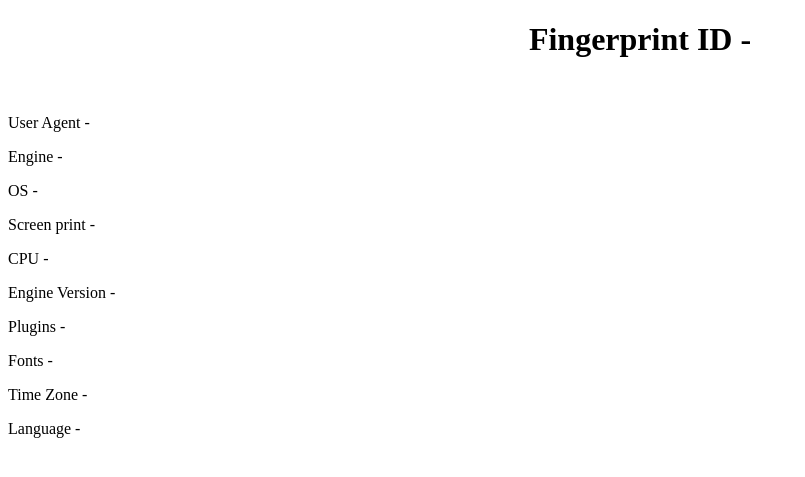
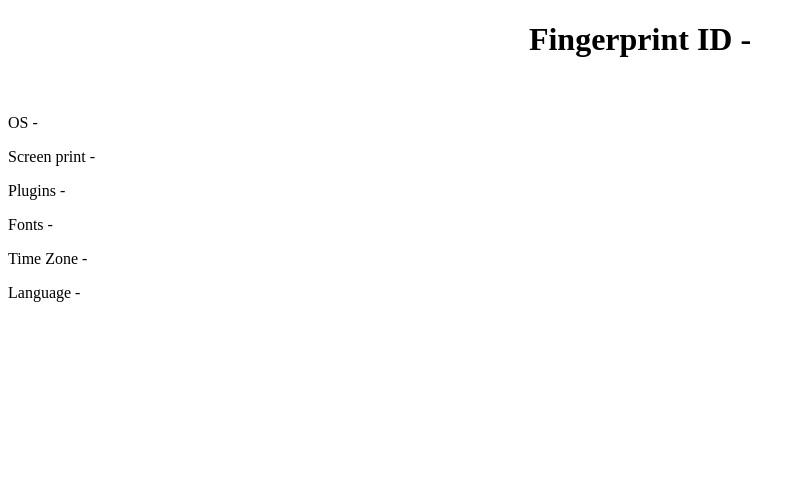
Before and after one commit to Minigamy/fingerprint_with_clientjs, a Django app: page / in a window 1280 px wide. Shown: the top 477 px of the page, without its empty margins (0-805 px from the left). Run offline with Django 4.2, Linux system fonts and the light colour scheme; some libraries are stand-ins or nearby versions.

Commit message:
Excluded extra parameters

```diff
--- a/fingerprintapp/templates/fingerprintapp/fingerprint.html
+++ b/fingerprintapp/templates/fingerprintapp/fingerprint.html
@@ -14,12 +14,12 @@
 <div>
 <h1 align="center">Fingerprint ID - <span id="fingerprint"></span></h1>
 <br>
-<p>User Agent - <span id="useragent"></span></p>
-<p>Engine - <span id="engine"></span></p>
+<!--<p>User Agent - <span id="useragent"></span></p>-->
+<!--<p>Engine - <span id="engine"></span></p>-->
 <p>OS - <span id="os"></span></p>
 <p>Screen print - <span id="screenprint"></span></p>
-<p>CPU - <span id="cpu"></span></p>
-<p>Engine Version - <span id="engineversion"></span></p>
+<!--<p>CPU - <span id="cpu"></span></p>-->
+<!--<p>Engine Version - <span id="engineversion"></span></p>-->
 <p>Plugins - <span id="plugins"></span></p>
 <p>Fonts - <span id="fonts"></span></p>
 <p>Time Zone - <span id="timezone"></span></p>
@@ -33,9 +33,9 @@
 
     var client = new ClientJS(); // Create A New Client Object
 
-    var userAgent = client.getUserAgent();
+    // var userAgent = client.getUserAgent();
 
-    var engine = client.getEngine(); // Get Engine
+    // var engine = client.getEngine(); // Get Engine
 
     var OS = client.getOS(); // Get OS Version
 
@@ -43,9 +43,9 @@
 
     var screenPrint = client.getScreenPrint(); // Get Screen Print
 
-    var CPU = client.getCPU(); // Get CPU Architecture
+    // var CPU = client.getCPU(); // Get CPU Architecture
 
-    var engineVersion = client.getEngineVersion(); // Get Engine Version
+    // var engineVersion = client.getEngineVersion(); // Get Engine Version
 
     var plugins = client.getPlugins(); // Get Plugins
 
@@ -55,15 +55,15 @@
 
     var language = client.getLanguage(); // Get User Language
 
-    var fingerprint = client.getCustomFingerprint(userAgent, engine, OS, osVersion, screenPrint, CPU, engineVersion, plugins, fonts, timeZone, language);
+    var fingerprint = client.getCustomFingerprint(OS, osVersion, screenPrint, plugins, fonts, timeZone, language);
 
 
 
     console.log('Fingerprint ID - ' + fingerprint);
-    console.log('User Agent - ' + userAgent);
-    console.log('Engine - ' + engine, engineVersion);
+    // console.log('User Agent - ' + userAgent);
+    // console.log('Engine - ' + engine, engineVersion);
     console.log('OS and OS version - ' + OS, osVersion);
-    console.log('CPU - ' + CPU);
+    // console.log('CPU - ' + CPU);
     console.log('Screen Print - ' + screenPrint);
     console.log('Plugins - ' + plugins);
     console.log('Fonts - ' + fonts);
@@ -71,11 +71,11 @@
     console.log('Language - ' + language);
 
     document.getElementById("fingerprint").innerHTML = fingerprint;
-    document.getElementById("useragent").innerHTML = userAgent;
-    document.getElementById("engine").innerHTML = engine + ' ' + engineVersion;
+    // document.getElementById("useragent").innerHTML = userAgent;
+    // document.getElementById("engine").innerHTML = engine + ' ' + engineVersion;
     document.getElementById("os").innerHTML = OS + ' ' + osVersion;
     document.getElementById("screenprint").innerHTML = screenPrint;
-    document.getElementById("cpu").innerHTML = CPU;
+    // document.getElementById("cpu").innerHTML = CPU;
     document.getElementById("plugins").innerHTML = plugins;
     document.getElementById("fonts").innerHTML = fonts;
     document.getElementById("timezone").innerHTML = timeZone;
```
